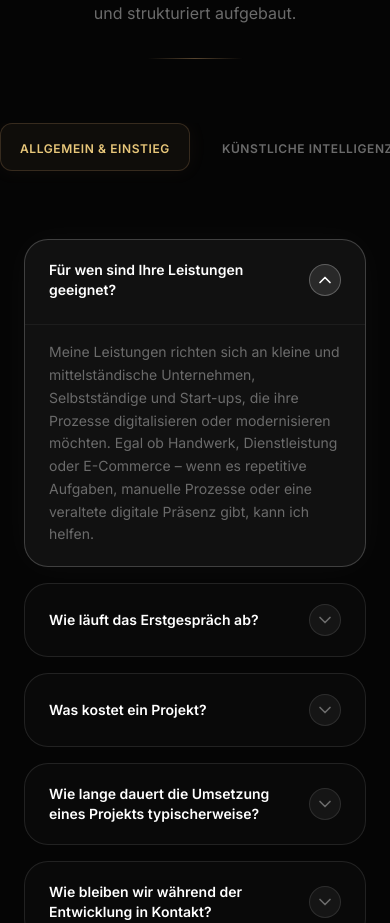
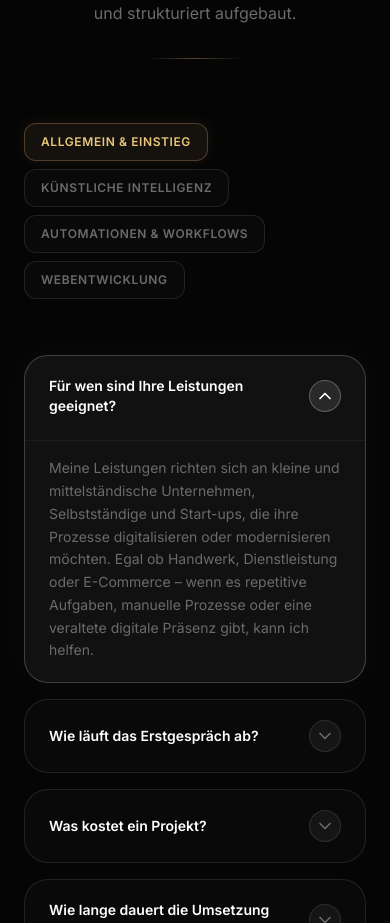
Before and after one commit to Orbi-Sys/nm-tech-it, a Next.js app: page / in a window 390 px wide. Shown: the part 9380-10303 px from the top of the page. Built offline with nearby package versions, Linux system fonts and the light colour scheme.

Commit message:
refactor: Simplify mobile category tabs layout and styling in FAQ component

```diff
--- a/src/components/sections/FAQ.tsx
+++ b/src/components/sections/FAQ.tsx
@@ -25,30 +25,21 @@ export function FAQ() {
         />
 
         <div className="grid grid-cols-1 lg:grid-cols-12 gap-10 items-start">
-          {/* Mobile Category Tabs (Horizontal Scroll) */}
-          <div className="flex lg:hidden overflow-x-auto pb-3 mb-4 gap-3 snap-x snap-mandatory -mx-6 px-6 [-ms-overflow-style:none] [scrollbar-width:none] [&::-webkit-scrollbar]:hidden">
+          {/* Mobile Category Tabs (Wrap Grid) */}
+          <div className="flex lg:hidden flex-wrap gap-2 mb-4">
             {faqCategories.map((category, idx) => {
               const isActive = activeCategory === idx;
               return (
                 <button
                   key={category.category}
                   onClick={() => handleCategoryChange(idx)}
-                  className="relative flex-none snap-start px-5 py-3 rounded-xl cursor-pointer focus:outline-none"
+                  className={`relative px-4 py-2.5 rounded-xl cursor-pointer focus:outline-none border text-xs font-semibold uppercase tracking-wider transition-all duration-300 ${
+                    isActive
+                      ? "border-gold/30 bg-gold/[0.08] text-gold-bright shadow-[0_0_15px_rgba(212,166,111,0.1)]"
+                      : "border-white/10 bg-white/[0.02] text-silver-dim hover:text-gold-dim hover:border-gold/20"
+                  }`}
                 >
-                  {isActive && (
-                    <motion.div
-                      layoutId="activeCategoryTabMobile"
-                      className="absolute inset-0 border border-gold/20 bg-gold/[0.05] rounded-xl shadow-[0_0_20px_rgba(212,166,111,0.05)]"
-                      transition={{ type: "spring", stiffness: 380, damping: 30 }}
-                    />
-                  )}
-                  <span
-                    className={`relative z-10 text-xs font-semibold uppercase tracking-wider transition-colors duration-300 ${
-                      isActive ? "text-gold-bright" : "text-silver-dim hover:text-gold-dim"
-                    }`}
-                  >
-                    {category.category}
-                  </span>
+                  {category.category}
                 </button>
               );
             })}
```
